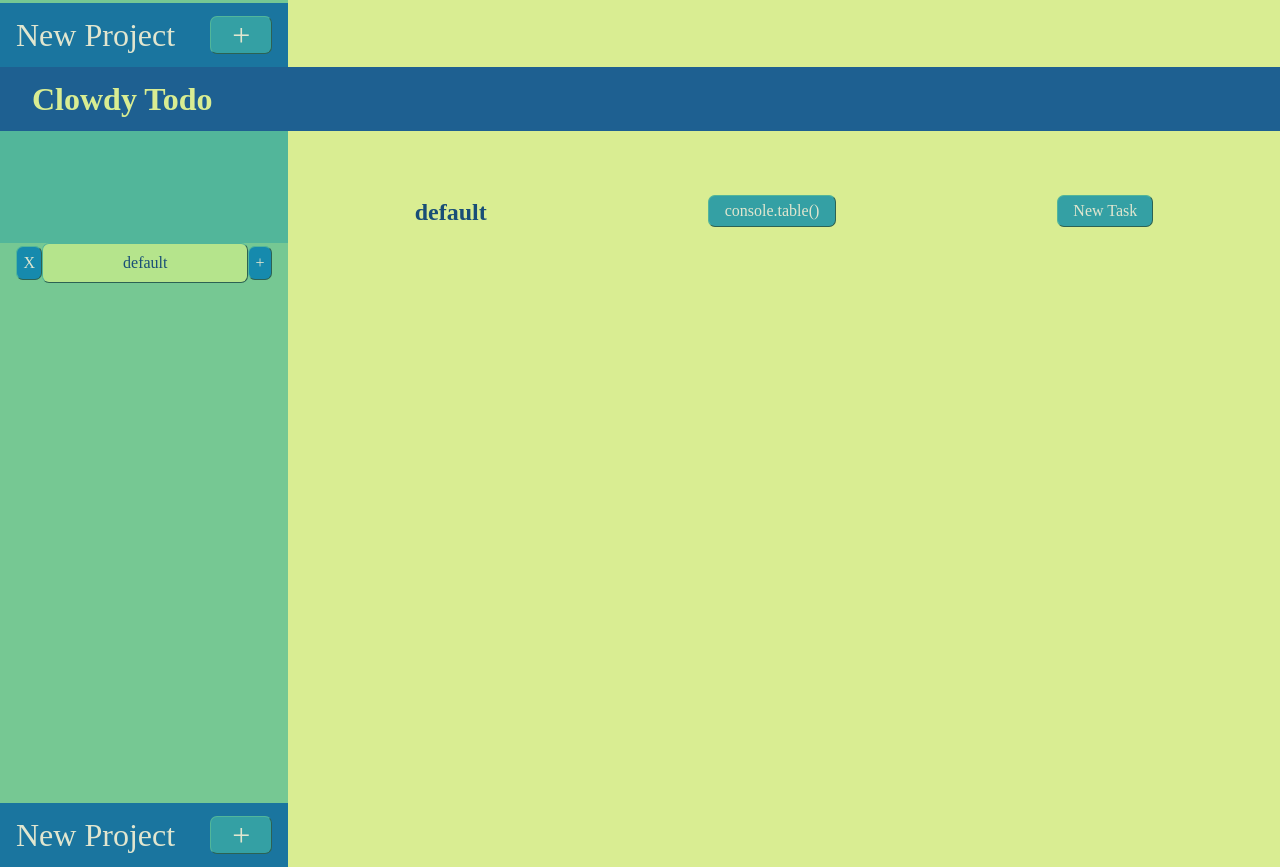
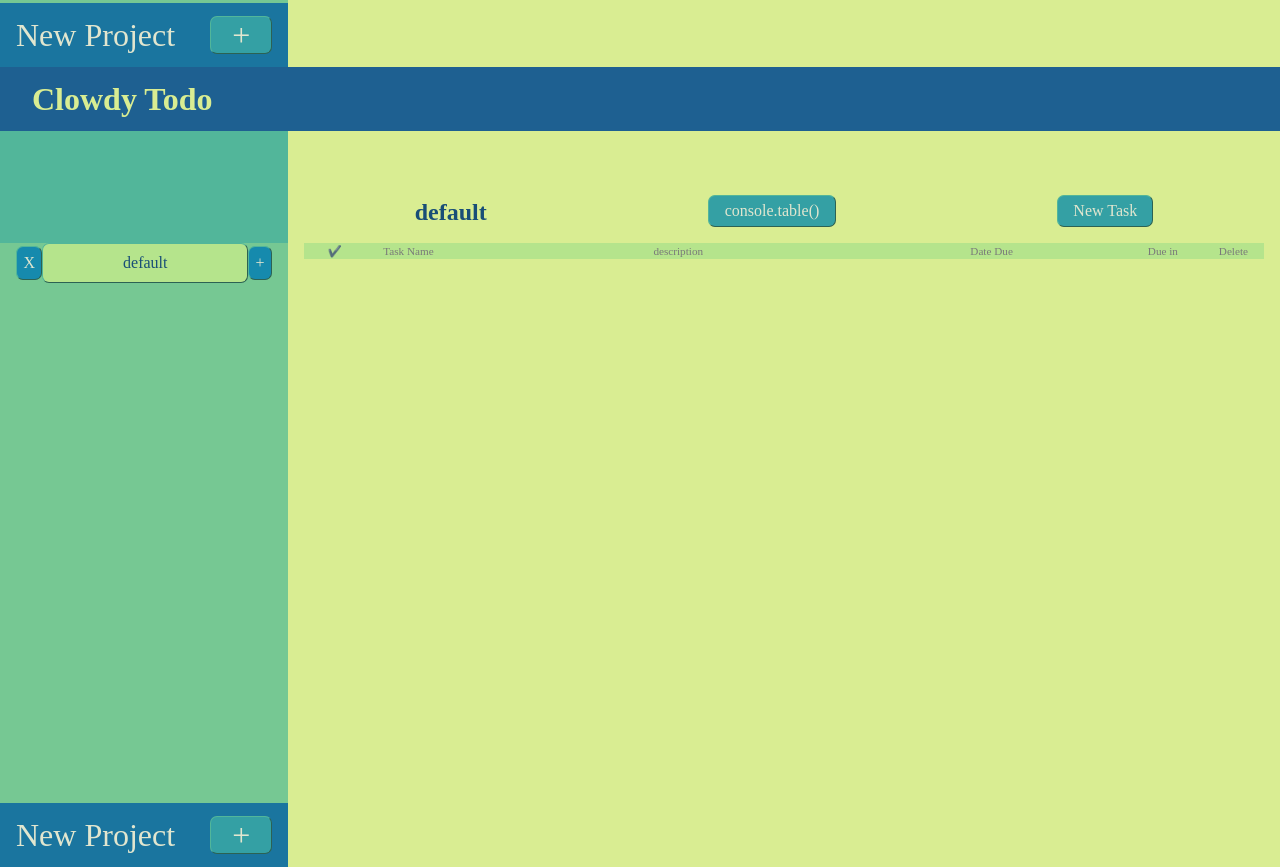
Before and after one commit to RyanMcEntire/todo-list, a website built with webpack: page temp.html in a window 1280 px wide. Shown: the part 733-1600 px from the top of the page. Built offline with nearby package versions, Linux system fonts and the light colour scheme.

Commit message:
add legend above task list

```diff
--- a/src/dom/dynamicElements.js
+++ b/src/dom/dynamicElements.js
@@ -111,7 +111,7 @@ function makeTaskCardMain(
             .addAttributes({
               class: 'taskCardMainDueDate',
             })
-            .addText(`Due: ${dueDate}`)
+            .addText(dueDate)
         )
         .addChild(
           new Element('div')
--- a/src/dom/staticElements.js
+++ b/src/dom/staticElements.js
@@ -99,6 +99,78 @@ function makeContent() {
         .addChild(
           new Element('div')
             .addAttributes({
+              class: 'taskLegend',
+              id: 'taskLegend',
+            })
+            .addChild(
+              new Element('div')
+                .addAttributes({
+                  class: 'taskLeftSide',
+                })
+                .addChild(
+                  new Element('div')
+                    .addAttributes({
+                      class: 'legendCheck',
+                    })
+                    .addText('✔️')
+                )
+                .addChild(
+                  new Element('div').addAttributes({
+                    class: 'legendPriority',
+                  })
+                )
+                .addChild(
+                  new Element('div')
+                    .addAttributes({
+                      class: 'taskCardMainTextArea textAreaLegend',
+                    })
+                    .addChild(
+                      new Element('div')
+                        .addAttributes({
+                          class: 'legendName',
+                        })
+                        .addText('Task Name')
+                    )
+                    .addChild(
+                      new Element('div')
+                        .addAttributes({
+                          class: 'legendDescription',
+                        })
+                        .addText('description')
+                    )
+                )
+            )
+            .addChild(
+              new Element('div')
+                .addAttributes({
+                  class: 'taskRightSide',
+                })
+                .addChild(
+                  new Element('div')
+                    .addAttributes({
+                      class: 'legendDateDue',
+                    })
+                    .addText('Date Due')
+                )
+                .addChild(
+                  new Element('div')
+                    .addAttributes({
+                      class: 'legendDueIn',
+                    })
+                    .addText('Due in')
+                )
+                .addChild(
+                  new Element('div')
+                    .addAttributes({
+                      class: 'legendDelete',
+                    })
+                    .addText('Delete')
+                )
+            )
+        )
+        .addChild(
+          new Element('div')
+            .addAttributes({
               class: 'taskView',
               id: 'taskView',
             })
--- a/src/style/style.less
+++ b/src/style/style.less
@@ -47,6 +47,50 @@ button {
   border-radius: 7px;
   background-color: @blue5;
   color: #e1e6cf;
+}
+
+.taskLegend {
+  display: flex;
+  height: 1rem;
+  background-color: @green4;
+  color: #797979;
+  column-gap: 0.15rem;
+  padding: 0rem 1rem;
+  cursor: default;
+  font-size: 0.7rem;
+}
+
+.taskCardMainTextArea .textAreaLegend {
+  grid-column-start: 3;
+}
+
+.legendCheck {
+  justify-self: center;
+}
+
+.legendName {
+  display: block;
+  min-width: 12rem;
+}
+
+.legendDescription {
+  display: block;
+  white-space: nowrap;
+  overflow: hidden;
+  text-overflow: ellipsis;
+}
+
+.legendDateDue {
+  display: flex;
+  width: 140px;
+}
+
+.legendDueIn {
+  display: block;
+}
+
+.legendDelete {
+  justify-self: center;
 }
 
 .newTaskForm {
@@ -344,13 +388,14 @@ h2 {
 
 .taskLeftSide {
   display: inline-grid;
-  width: 100%;
+  width: 70%;
   grid-template-columns: 1fr 1fr 20fr;
   column-gap: 0.15rem;
   align-items: center;
 }
 
 .taskRightSide {
+  width: 30%;
   display: inline-grid;
   grid-template-columns: 10fr 4fr 1fr;
   align-items: center;
@@ -359,6 +404,10 @@ h2 {
 .taskCardMainDueDate {
   display: flex;
   width: 140px;
+}
+
+.taskCardMainDueDays {
+  white-space: nowrap;
 }
 
 [data-taskpriority='high'] {
```
Also changed, not shown: dist/main.js, src/style/style.css.
